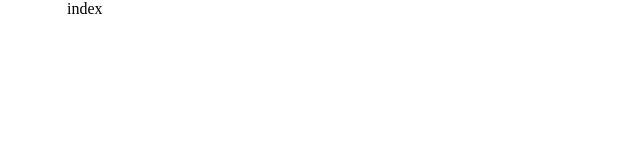
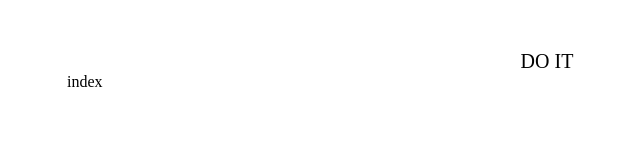
Before and after one commit to vnimrod/appd, a Next.js app in the folder frontend/: page / in a window 1280 px wide. Shown: the top 160 px of the page, without its empty margins (93-733 px from the left). Built offline with nearby package versions, Linux system fonts and the light colour scheme.

Commit message:
create header component

```diff
--- /dev/null
+++ b/frontend/components/header/header.module.scss
@@ -0,0 +1,5 @@
+.header {
+  font-size: 20px;
+  text-align: center;
+  margin-top: 50px;
+}
--- /dev/null
+++ b/frontend/components/header/header.tsx
@@ -0,0 +1,6 @@
+import React from 'react';
+import styles from './header.module.scss';
+
+export const Header = () => {
+  return <header className={styles.header}>DO IT</header>;
+};
--- /dev/null
+++ b/frontend/components/header/index.ts
@@ -0,0 +1 @@
+export * from './header'
--- a/frontend/pages/_app.tsx
+++ b/frontend/pages/_app.tsx
@@ -2,6 +2,7 @@ import Head from 'next/head';
 import type { AppProps } from 'next/app';
 import '../styles/globals.scss';
 import { MainLayout } from '../components/main-layout/main-layout';
+import { Header } from '../components/header';
 
 function CustomApp({ Component, pageProps }: AppProps) {
   return (
@@ -9,6 +10,7 @@ function CustomApp({ Component, pageProps }: AppProps) {
       <Head>
         <title>appdome | assignment | by Nimrod Weinstein</title>
       </Head>
+      <Header />
       <MainLayout>
         <Component {...pageProps} />
       </MainLayout>
```
